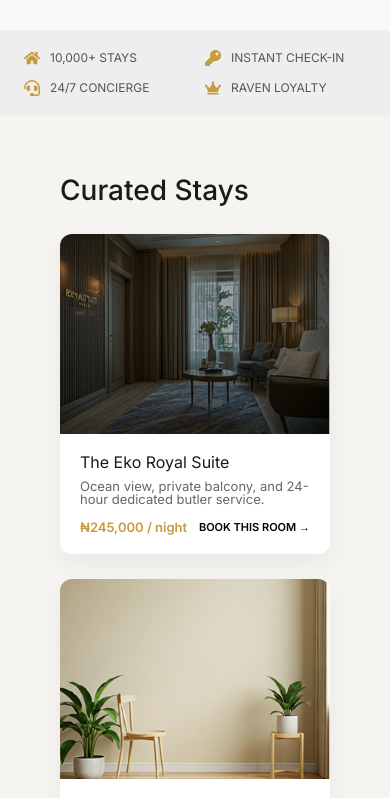
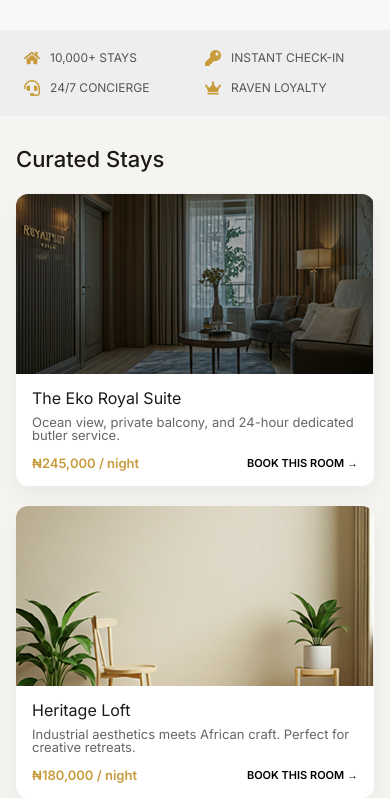
Before and after one commit to Tenney-olarh/Raven-Hospitlity, a React (Vite) app: page / in a window 390 px wide. Shown: the part 1355-2153 px from the top of the page. Built offline with nearby package versions, Linux system fonts and the light colour scheme; a web font is replaced by a local one.

Commit message:
made curatedStays.css responsive

```diff
--- a/src/Components/Landing/CuratedStays.css
+++ b/src/Components/Landing/CuratedStays.css
@@ -88,8 +88,53 @@
   cursor: pointer;
   font-weight: 600;
 }
-@media(max-width: 900px){
+@media (max-width: 1024px){
+  .stays{
+    padding: 48px 40px;
+  }
+  .stays-grid{
+    grid-template-columns: repeat(2, minmax(0, 1fr));
+  }
+  .stay-card{
+    max-width: none;
+  }
+}
+
+@media (max-width: 768px){
+  .stays{
+    padding: 40px 24px;
+  }
+  .stays-title{
+    font-size: 24px;
+    margin-bottom: 24px;
+  }
+}
+
+@media (max-width: 640px){
   .stays-grid{
     grid-template-columns: 1fr;
+    gap: 20px;
   }
 }
+
+@media (max-width: 480px){
+  .stays{
+    padding: 32px 16px;
+  }
+  .stays-title{
+    font-size: 22px;
+  }
+  .stay-img{
+    height: 180px;
+  }
+  .stay-content{
+    padding: 16px;
+  }
+  .stay-bottom{
+    flex-wrap: wrap;
+    gap: 10px;
+  }
+  .stay-bottom button{
+    margin-left: auto;
+  }
+}
```
